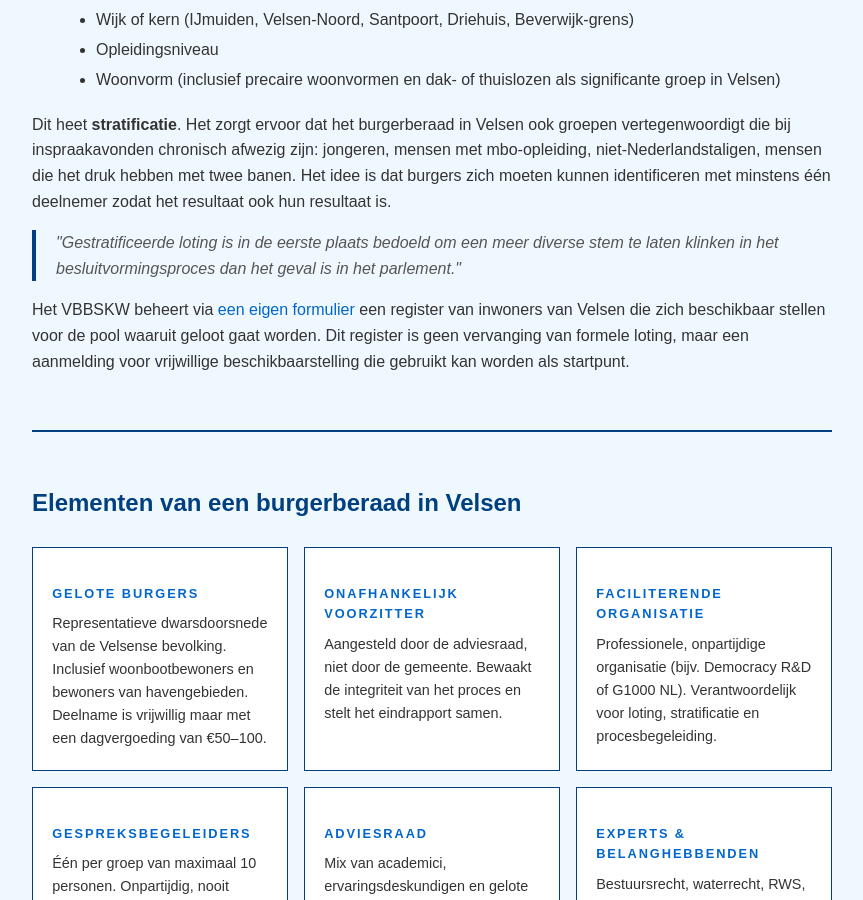
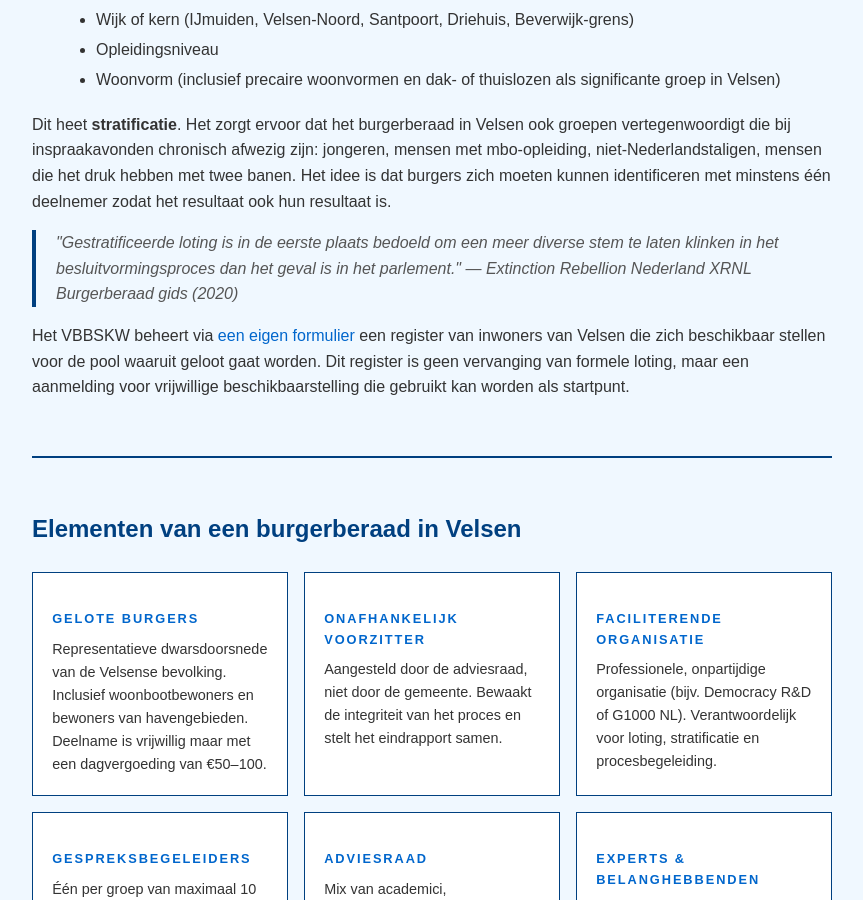
Before and after one commit to Klikblitser/VBBSKW, a Jekyll site: the page built from velsen.html, in a window 1280 px wide and 900 px high, scrolled down 6683 px. Shown: the whole window, without its empty margins (208-1071 px from the left). Built offline with Jekyll 4.4.1, drawn with Linux system fonts in a browser that asks for light colours.

Commit message:
aanpassing

```diff
--- a/velsen.html
+++ b/velsen.html
@@ -470,6 +470,7 @@ description: Loting en burgerparticipatie — geschiedenis en aanmelding Velsen
 
   <blockquote>
     "Gestratificeerde loting is in de eerste plaats bedoeld om een meer diverse stem te laten klinken in het besluitvormingsproces dan het geval is in het parlement."
+    <cite>&mdash; Extinction Rebellion Nederland <em></em> XRNL Burgerberaad gids (2020)</cite>
   </blockquote>
 
   <p>Het VBBSKW beheert via <a href="http://www.vbbskw.com/enquete.html">een eigen formulier</a> een register van inwoners van Velsen die zich beschikbaar stellen voor de pool waaruit geloot gaat worden. Dit register is geen vervanging van formele loting, maar een aanmelding voor vrijwillige beschikbaarstelling die gebruikt kan worden als startpunt.</p>
```
